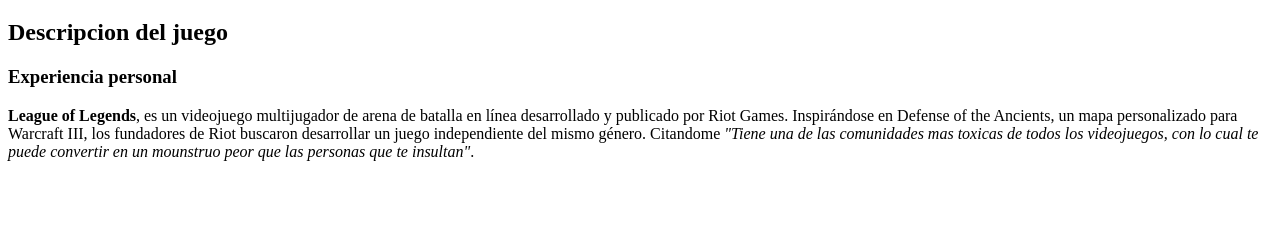
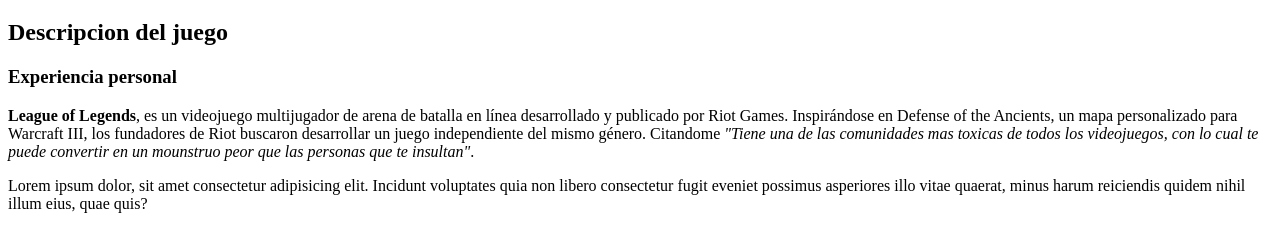
Before and after one commit to DiegoRedondo1702/working-with-Text, a plain HTML site: page index.html in a window 1280 px wide. Shown: the part 61-312 px from the top of the page. Drawn offline with Linux system fonts and the light colour scheme.

Commit message:
Add index.html

```diff
--- a/index.html
+++ b/index.html
@@ -12,6 +12,8 @@
     <!-- Contenido del juego -->
     <p><strong>League of Legends</strong>, es un videojuego multijugador de arena de batalla en línea desarrollado y publicado por Riot Games. Inspirándose en Defense of the Ancients, un mapa personalizado para Warcraft III, los fundadores de Riot buscaron desarrollar un juego independiente del mismo género. Citandome <em>"Tiene una de las comunidades mas toxicas de todos los videojuegos, con lo cual te puede convertir en un mounstruo peor que las personas que te insultan"</em>.</p>
 
+    Lorem ipsum dolor, sit amet consectetur adipisicing elit. Incidunt voluptates quia non libero consectetur fugit eveniet possimus asperiores illo vitae quaerat, minus harum reiciendis quidem nihil illum eius, quae quis?
+
 
 
 </body>
```
